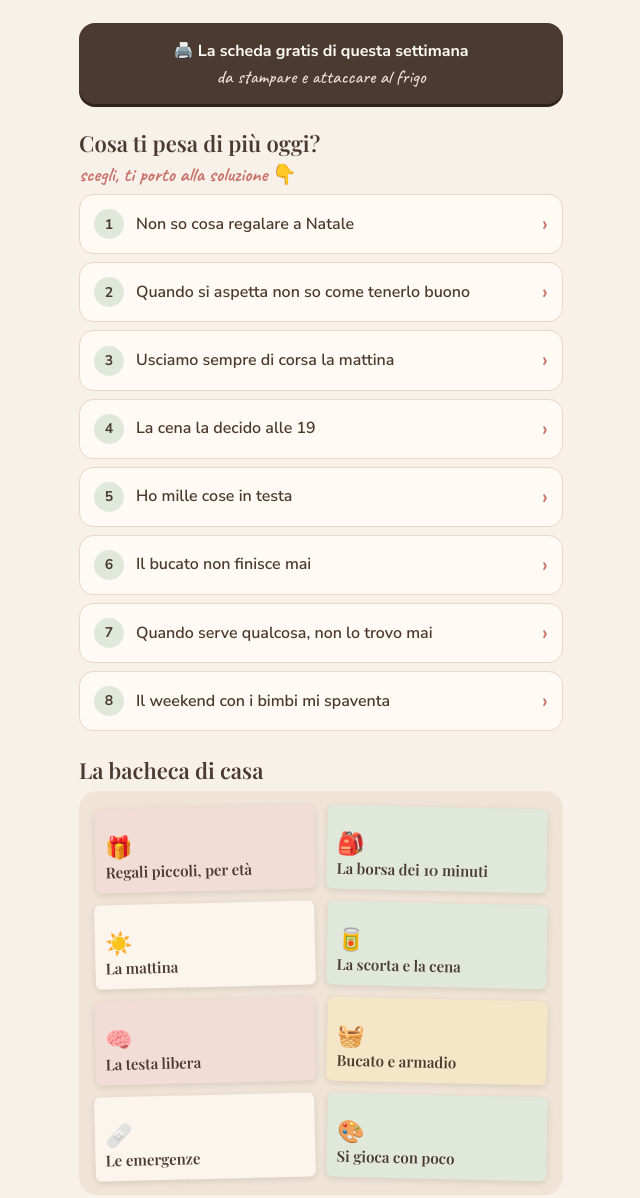
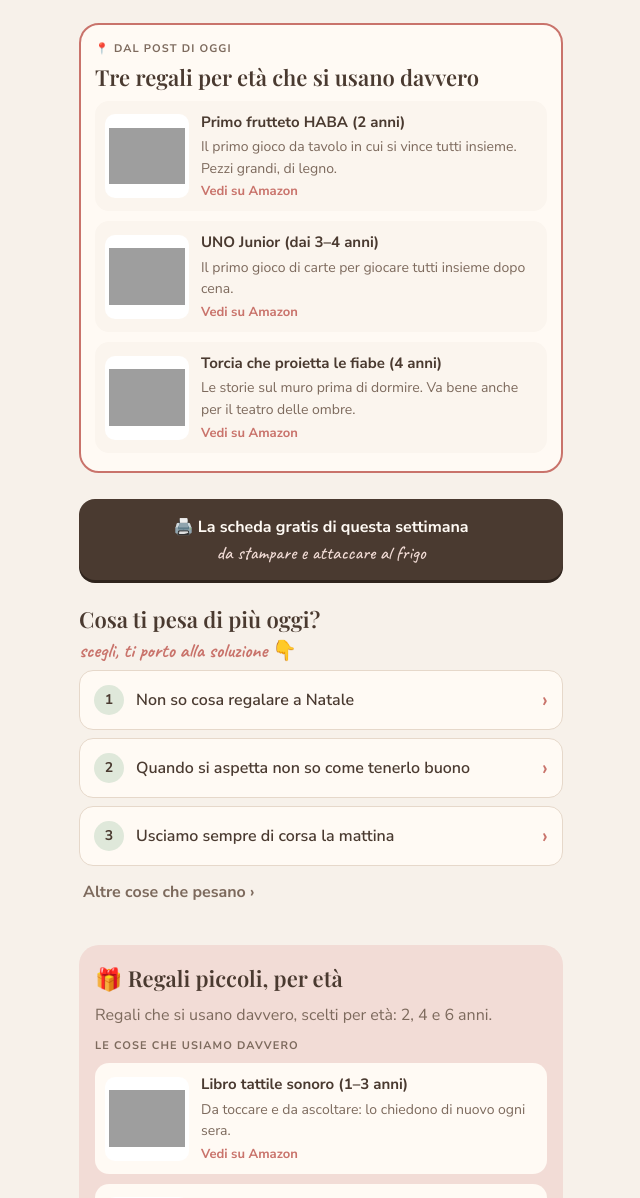
Before and after one commit to mammainordinesparso/mammainordinesparso.github.io, a plain HTML site: page index.html in a window 1280 px wide. Shown: the part 221-1419 px from the top of the page, without its empty margins (319-959 px from the left). Drawn offline with nearby package versions, Linux system fonts and the light colour scheme; grey boxes are pictures that could not be loaded.

Commit message:
Landing: riquadro «dal post di oggi», solo 3 sistemi in vista
Co-Authored-By: Claude Opus 5.5 <noreply@anthropic.com>

```diff
--- a/index.html
+++ b/index.html
@@ -25,7 +25,7 @@ h2{font:600 22px/1.2 "Playfair Display",Georgia,serif;margin:0}
 .riga{display:flex;align-items:center;gap:12px;background:var(--paper);border:1px solid var(--line);border-radius:14px;padding:12px 14px;font-weight:600}
 .riga b{flex:0 0 30px;height:30px;border-radius:50%;display:grid;place-items:center;background:var(--sage-s);font-size:14px}
 .riga span{flex:1} .riga i{font-style:normal;font-size:22px;color:var(--blush)}
-.bacheca{background:#efe4d6;border-radius:18px;padding:16px;display:grid;grid-template-columns:1fr 1fr;gap:12px}
+.x-bacheca{background:#efe4d6;border-radius:18px;padding:16px;display:grid;grid-template-columns:1fr 1fr;gap:12px}
 .foglio{border-radius:6px;padding:14px 10px 12px;min-height:84px;display:grid;align-content:end;gap:4px;font:600 15px/1.2 "Playfair Display",Georgia,serif;box-shadow:0 2px 6px rgba(74,58,48,.14);transform:rotate(-1.4deg)}
 .foglio:nth-child(2n){transform:rotate(1.3deg)} .foglio span{font-size:22px}
 .cream{background:var(--cream-s)} .sage{background:var(--sage-s)} .blush{background:var(--blush-s)} .mustard{background:var(--mustard-s)}
@@ -41,6 +41,11 @@ h2{font:600 22px/1.2 "Playfair Display",Georgia,serif;margin:0}
 .ptxt{display:grid;gap:2px;font-size:14px;min-width:0} .ptxt b{font-size:15px} .ptxt span{color:var(--muted)}
 .ptxt i{font-style:normal;font-weight:700;color:var(--blush);font-size:13px}
 .up{justify-self:end;font-size:13px;color:var(--muted)}
+.oggi{background:var(--paper);border:2px solid var(--blush);border-radius:20px;padding:18px 14px;display:grid;gap:10px}
+.oggi .prod{background:var(--cream-s)}
+.altri{display:grid;gap:8px} .altri summary{cursor:pointer;color:var(--muted);font-weight:700;padding:6px 4px;list-style:none}
+.altri[open] summary{margin-bottom:8px} .altri .riga{margin-bottom:8px}
+.altri-h{margin-top:10px;text-align:center;color:var(--muted)}
 footer{font-size:12.5px;color:var(--muted);text-align:center;display:grid;gap:6px}
 </style></head>
 <body><div class="w" id="top">
@@ -50,15 +55,25 @@ footer{font-size:12.5px;color:var(--muted);text-align:center;display:grid;gap:6p
   <span class="hand">sistemi piccoli per una casa che gira</span>
   <a class="ig" href="https://www.instagram.com/mamma_in_ordine_sparso/" data-goatcounter-click="instagram">@mamma_in_ordine_sparso</a>
 </header>
+<section class="oggi" id="oggi">
+  <span class="lbl">📍 dal post di oggi</span>
+  <h2>Tre regali per età che si usano davvero</h2>
+  <div class="prods"><a class="prod" href="https://www.amazon.it/dp/B001P4ZACS?tag=ordinesparso-21" target="_blank" rel="sponsored noopener" data-goatcounter-click="amazon-primo_frutteto" data-goatcounter-title="Primo frutteto HABA (2 anni)">
+  <span class="pimg"><img src="https://m.media-amazon.com/images/I/71zkipxGW8L._AC_SL400_.jpg" alt="Primo frutteto HABA (2 anni)" loading="lazy"></span>
+  <span class="ptxt"><b>Primo frutteto HABA (2 anni)</b><span>Il primo gioco da tavolo in cui si vince tutti insieme. Pezzi grandi, di legno.</span><i>Vedi su Amazon</i></span>
+</a><a class="prod" href="https://www.amazon.it/dp/B07Y94Y3JL?tag=ordinesparso-21" target="_blank" rel="sponsored noopener" data-goatcounter-click="amazon-uno_junior" data-goatcounter-title="UNO Junior (dai 3–4 anni)">
+  <span class="pimg"><img src="https://m.media-amazon.com/images/I/81X+33RmfvL._AC_SL400_.jpg" alt="UNO Junior (dai 3–4 anni)" loading="lazy"></span>
+  <span class="ptxt"><b>UNO Junior (dai 3–4 anni)</b><span>Il primo gioco di carte per giocare tutti insieme dopo cena.</span><i>Vedi su Amazon</i></span>
+</a><a class="prod" href="https://www.amazon.it/dp/B074KLYJ1P?tag=ordinesparso-21" target="_blank" rel="sponsored noopener" data-goatcounter-click="amazon-torcia_storie" data-goatcounter-title="torcia che proietta le fiabe (4 anni)">
+  <span class="pimg"><img src="https://m.media-amazon.com/images/I/71MI6Lyon5L._AC_SL400_.jpg" alt="torcia che proietta le fiabe (4 anni)" loading="lazy"></span>
+  <span class="ptxt"><b>Torcia che proietta le fiabe (4 anni)</b><span>Le storie sul muro prima di dormire. Va bene anche per il teatro delle ombre.</span><i>Vedi su Amazon</i></span>
+</a></div>
+</section>
 <a class="cta" href="https://mature-cookie-e62.notion.site/4090d6a9239081fa9788c46537ac9960" target="_blank" rel="noopener" data-goatcounter-click="scheda-settimana">🖨️ La scheda gratis di questa settimana<small>da stampare e attaccare al frigo</small></a>
 <div class="q">
   <h2>Cosa ti pesa di più oggi?</h2>
   <span class="hand">scegli, ti porto alla soluzione 👇</span>
-  <a class="riga" href="#regali" data-goatcounter-click="pesa-regali"><b>1</b><span>Non so cosa regalare a Natale</span><i>›</i></a><a class="riga" href="#borsa" data-goatcounter-click="pesa-borsa"><b>2</b><span>Quando si aspetta non so come tenerlo buono</span><i>›</i></a><a class="riga" href="#mattina" data-goatcounter-click="pesa-mattina"><b>3</b><span>Usciamo sempre di corsa la mattina</span><i>›</i></a><a class="riga" href="#cena" data-goatcounter-click="pesa-cena"><b>4</b><span>La cena la decido alle 19</span><i>›</i></a><a class="riga" href="#testa" data-goatcounter-click="pesa-testa"><b>5</b><span>Ho mille cose in testa</span><i>›</i></a><a class="riga" href="#bucato" data-goatcounter-click="pesa-bucato"><b>6</b><span>Il bucato non finisce mai</span><i>›</i></a><a class="riga" href="#emergenze" data-goatcounter-click="pesa-emergenze"><b>7</b><span>Quando serve qualcosa, non lo trovo mai</span><i>›</i></a><a class="riga" href="#gioco" data-goatcounter-click="pesa-gioco"><b>8</b><span>Il weekend con i bimbi mi spaventa</span><i>›</i></a>
-</div>
-<div class="q">
-  <h2>La bacheca di casa</h2>
-  <div class="bacheca"><a class="foglio blush" href="#regali" data-goatcounter-click="bacheca-regali"><span>🎁</span>Regali piccoli, per età</a><a class="foglio sage" href="#borsa" data-goatcounter-click="bacheca-borsa"><span>🎒</span>La borsa dei 10 minuti</a><a class="foglio cream" href="#mattina" data-goatcounter-click="bacheca-mattina"><span>☀️</span>La mattina</a><a class="foglio sage" href="#cena" data-goatcounter-click="bacheca-cena"><span>🥫</span>La scorta e la cena</a><a class="foglio blush" href="#testa" data-goatcounter-click="bacheca-testa"><span>🧠</span>La testa libera</a><a class="foglio mustard" href="#bucato" data-goatcounter-click="bacheca-bucato"><span>🧺</span>Bucato e armadio</a><a class="foglio cream" href="#emergenze" data-goatcounter-click="bacheca-emergenze"><span>🩹</span>Le emergenze</a><a class="foglio sage" href="#gioco" data-goatcounter-click="bacheca-gioco"><span>🎨</span>Si gioca con poco</a></div>
+  <a class="riga" href="#regali" data-goatcounter-click="pesa-regali"><b>1</b><span>Non so cosa regalare a Natale</span><i>›</i></a><a class="riga" href="#borsa" data-goatcounter-click="pesa-borsa"><b>2</b><span>Quando si aspetta non so come tenerlo buono</span><i>›</i></a><a class="riga" href="#mattina" data-goatcounter-click="pesa-mattina"><b>3</b><span>Usciamo sempre di corsa la mattina</span><i>›</i></a><details class="altri"><summary>Altre cose che pesano ›</summary><a class="riga" href="#cena" data-goatcounter-click="pesa-cena"><b>4</b><span>La cena la decido alle 19</span><i>›</i></a><a class="riga" href="#testa" data-goatcounter-click="pesa-testa"><b>5</b><span>Ho mille cose in testa</span><i>›</i></a><a class="riga" href="#bucato" data-goatcounter-click="pesa-bucato"><b>6</b><span>Il bucato non finisce mai</span><i>›</i></a><a class="riga" href="#emergenze" data-goatcounter-click="pesa-emergenze"><b>7</b><span>Quando serve qualcosa, non lo trovo mai</span><i>›</i></a><a class="riga" href="#gioco" data-goatcounter-click="pesa-gioco"><b>8</b><span>Il weekend con i bimbi mi spaventa</span><i>›</i></a></details>
 </div>
 <section class="sis blush" id="regali">
   <h2><span>🎁</span> Regali piccoli, per età</h2>
@@ -126,7 +141,9 @@ footer{font-size:12.5px;color:var(--muted);text-align:center;display:grid;gap:6p
   <span class="ptxt"><b>Appendiabiti dei bimbi</b><span>Il loro gancio, all&#x27;altezza giusta: la giacca la appendono da soli.</span><i>Vedi su Amazon</i></span>
 </a></div>
   <a class="up" href="#top">↑ torna su</a>
-</section><section class="sis sage" id="cena">
+</section>
+<h2 class="altri-h">Gli altri sistemi della casa</h2>
+<section class="sis sage" id="cena">
   <h2><span>🥫</span> La scorta e la cena</h2>
   <p class="fr">Una scorta fissa e un menu deciso una volta a settimana.</p>
   <div class="frees"><span class="lbl">gratis</span><a class="free" href="https://mature-cookie-e62.notion.site/4090d6a9239081fa9788c46537ac9960" target="_blank" rel="noopener" data-goatcounter-click="gratis-cena-0">🖨️ La scorta che salva la cena (da stampare)</a><a class="free" href="https://mature-cookie-e62.notion.site/4090d6a9239081338101d0c989550b57" target="_blank" rel="noopener" data-goatcounter-click="gratis-cena-1">🤖 Il menu della settimana con l&#x27;AI</a><a class="free" href="https://mature-cookie-e62.notion.site/3f70d6a923908196858ec30e526f49bc" target="_blank" rel="noopener" data-goatcounter-click="gratis-cena-2">🛒 Le scorte al prezzo più basso</a></div>
```
